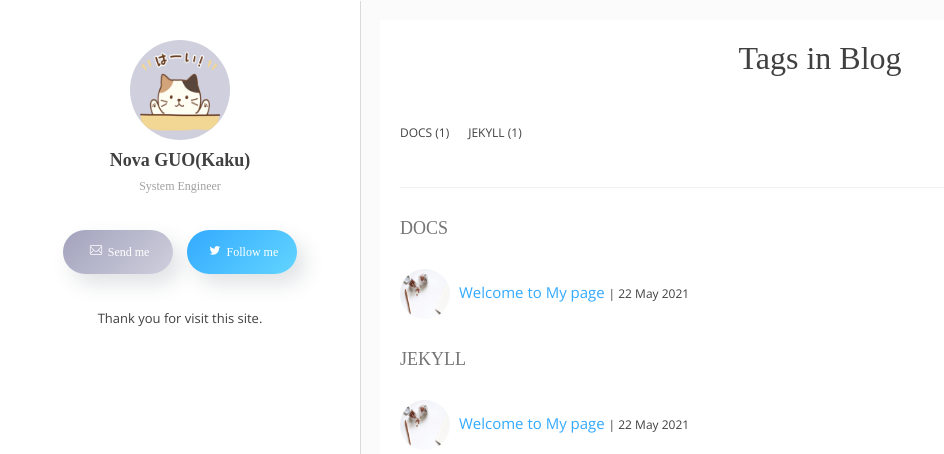
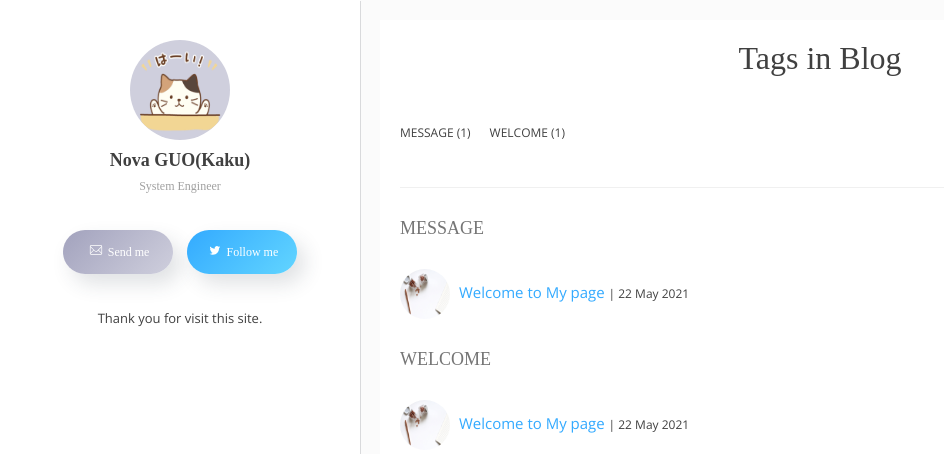
Before and after one commit to kyokuto52/kyokuto52.github.io, a Jekyll site: the page built from tags.html, in a window 1280 px wide. Shown: the top 454 px of the page, without its empty margins (0-944 px from the left). Built offline with Jekyll 4.4.1, drawn with Linux system fonts in a browser that asks for light colours; some web fonts are replaced.

Commit message:
Update 2021-05-22-Welcome-to-My-page.markdown

```diff
--- a/_posts/2021-05-22-Welcome-to-My-page.markdown
+++ b/_posts/2021-05-22-Welcome-to-My-page.markdown
@@ -3,7 +3,7 @@ layout: post
 title: "Welcome to My page"
 date: 2021-05-22 20:13:18 +0900
 image: 12.jpg
-tags: [jekyll, docs]
-categories: jekyll
+tags: [Welcome, Message]
+categories: Normal
 ---
 Welcome to My page!
```
